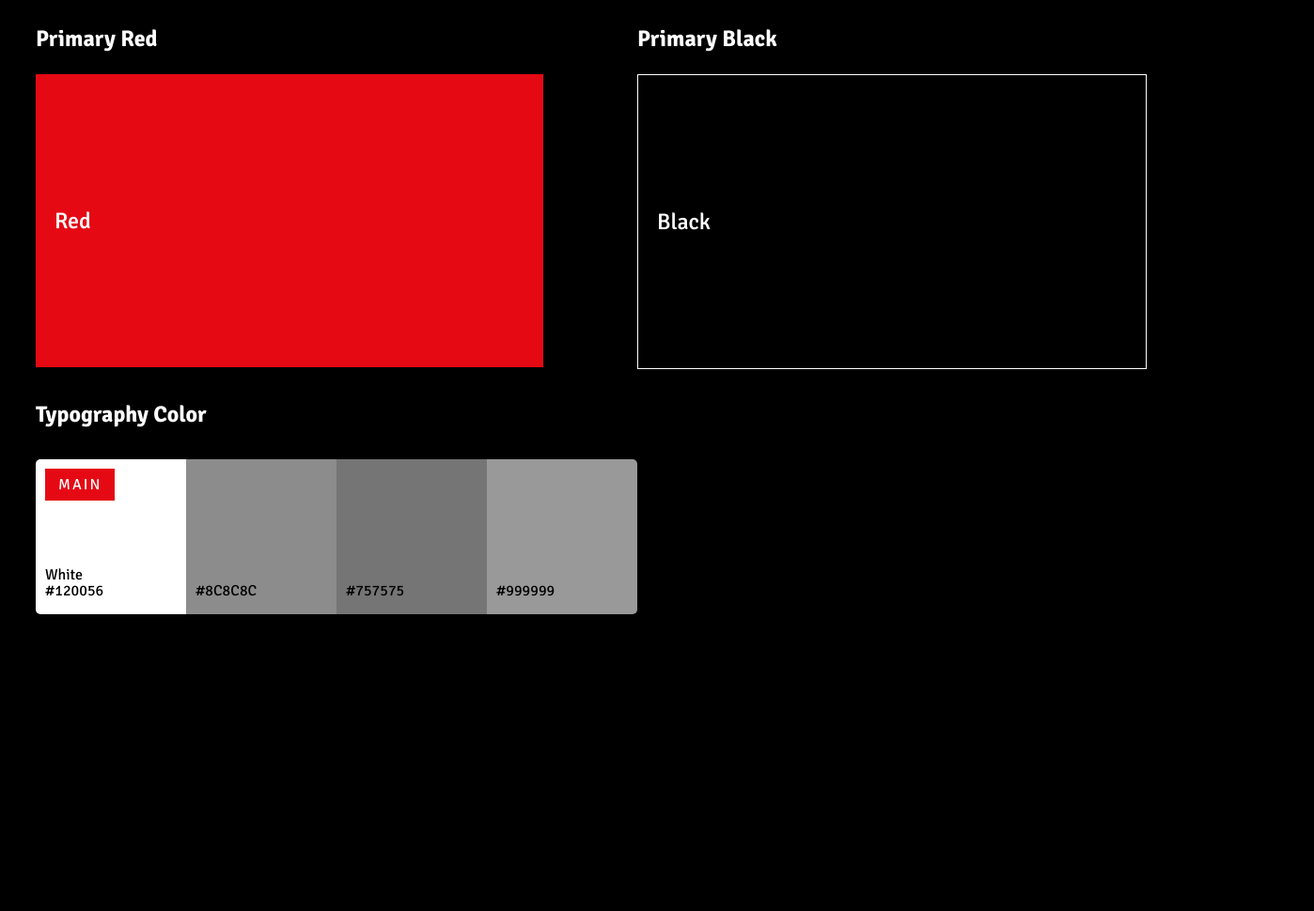
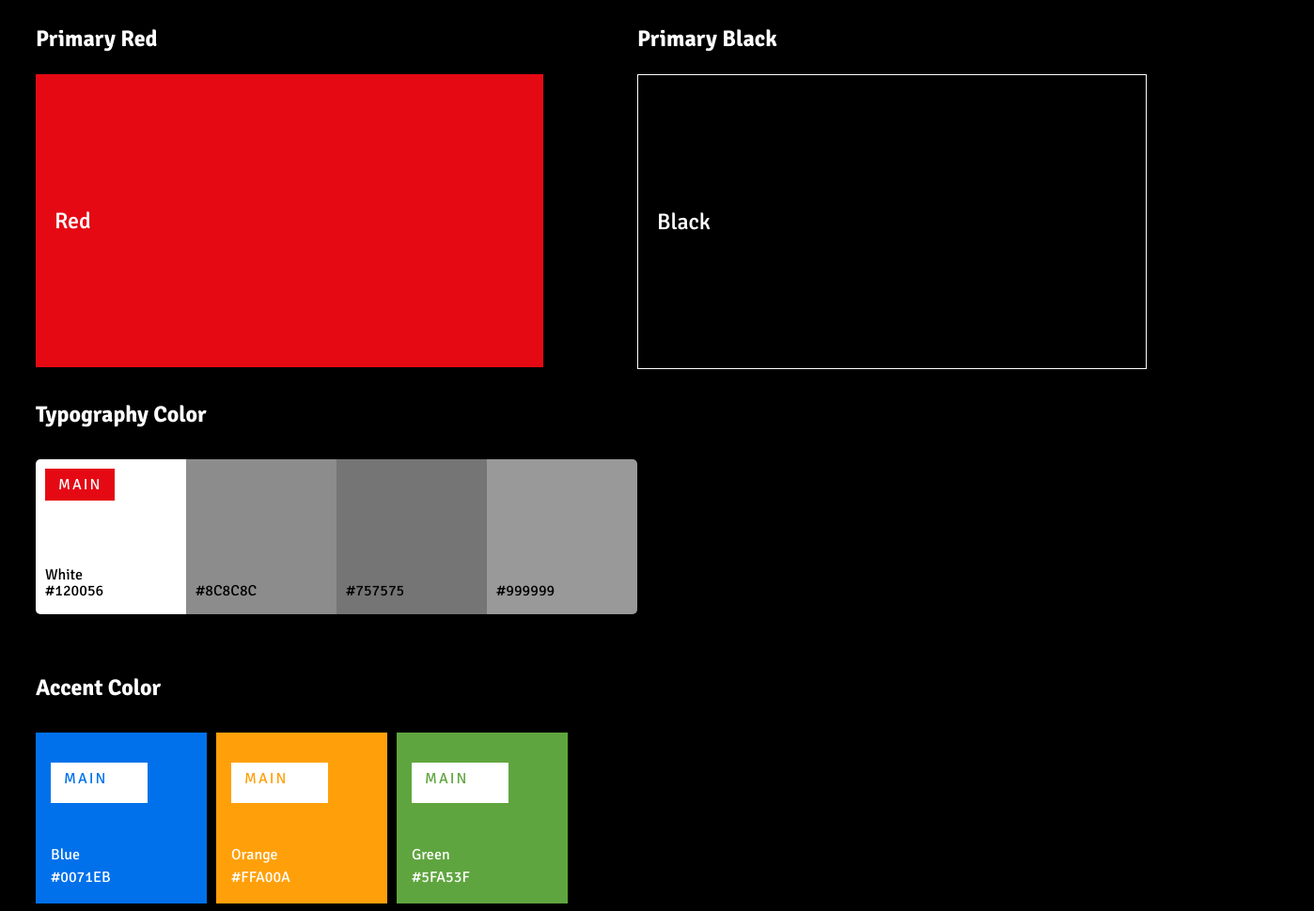
Before and after one commit to furkanozanyuce/witflix, a website built with Vite: page design-system.html in a window 1280 px wide. Shown: the part 125-1095 px from the top of the page at 94% size, 1398 px wide, since content can reach past the window. Before the commit the page ends 809 px from the top, so only its background shows below. Built offline with nearby package versions, Linux system fonts and the light colour scheme.

Commit message:
added accent color

```diff
--- a/design-system.html
+++ b/design-system.html
@@ -36,6 +36,23 @@
                 <div id="t-rect-s" style="background-color: var(--primary-red);">MAIN</div>
             </div>
         </div>
+        <div class="color3">
+            <h2>Accent Color</h2>
+            <div class="a-rect-container">
+                <div class="a-rect" style="background-color: var(--acolor-blue);">
+                    <p class="ds-main" style="background-color: var(--tcolor-white);">MAIN</p>
+                    <div>Blue <br> #0071EB</div>
+                </div>
+                <div class="a-rect" style="background-color: var(--acolor-orange);">
+                    <p class="ds-main2" style="background-color: var(--tcolor-white);">MAIN</p>
+                    <div>Orange <br> #FFA00A</div>
+                </div>
+                <div class="a-rect" style="background-color: var(--acolor-green);">
+                    <p class="ds-main3" style="background-color:var(--tcolor-white);">MAIN</p>
+                    <div>Green <br> #5FA53F</div>
+                </div>
+            </div>
+        </div>
     </div>
   </body>
 </html>
--- a/style.css
+++ b/style.css
@@ -21,7 +21,12 @@
   --tcolor-gray2: #757575;
   --tcolor-gray3: #999999;
 
+  --acolor-blue: #0071EB;
+  --acolor-orange: #FFA00A;
+  --acolor-green: #5FA53F;
+
 }
+
 .rect {
   width: 520px;
   height: 312px;
@@ -34,6 +39,7 @@
   border: solid 1px var(--primary-white);
   display: flex;
 }
+
 body {
   background-color: var(--primary-black);
   font-family: Signika;
@@ -41,7 +47,6 @@ body {
 }
 
 .h1-rect {
-  width: 1350px;
   height: 80px;
   display: flex;
   padding-left: 40px;
@@ -62,6 +67,22 @@ body {
 .color2 h2 {
   margin-right: 100px;
   margin: 30px;
+}
+
+.color3 h2 {
+  margin-right: 100px;
+  margin: 30px;
+}
+
+.color3 {
+  display: flex;
+  flex-direction: column;
+}
+
+.a-rect-container {
+  display: flex;
+  gap: 10px;
+  margin-left: 30px;
 }
 
 .color .rect {
@@ -88,6 +109,24 @@ body {
   line-height: 1.1;
 }
 
+.a-rect {
+  width: 150px;
+  height: 150px;
+  padding: 1rem;
+  display: flex;
+  flex-direction: column;
+  justify-content: flex-end;
+}
+
+.a-rect:has(p) {
+  justify-content: space-between;
+}
+
+.ds-element-container {
+  display: flex;
+  gap: 2rem;
+}
+
 .t-rect:first-child {
   border-radius: 5px 0px 0px 5px;
 }
@@ -102,7 +141,7 @@ body {
   align-self: left;
   padding-left: 10px;
   padding-bottom: 15px;
-  align-items:end;
+  align-items: end;
   font-weight: normal;
 }
 
@@ -125,6 +164,31 @@ margin-top: 10px;
   margin-left: 10px;
   letter-spacing: 2px;
 }
+
+.ds-main {
+  color: var(--acolor-blue);
+  width: 75px;
+  height: 33px;
+  letter-spacing: 2px;
+  padding: 5px 14px 5px 14px;
+}
+
+.ds-main2 {
+  color: var(--acolor-orange);
+  width: 75px;
+  height: 33px;
+  letter-spacing: 2px;
+  padding: 5px 14px 5px 14px;
+}
+
+.ds-main3 {
+  color: var(--acolor-green);
+  width: 75px;
+  height: 33px;
+  letter-spacing: 2px;
+  padding: 5px 14px 5px 14px;
+}
+
 
 h1 {
   font-weight: bold;
```
Lines whose indentation alone changed are shown as unchanged.
